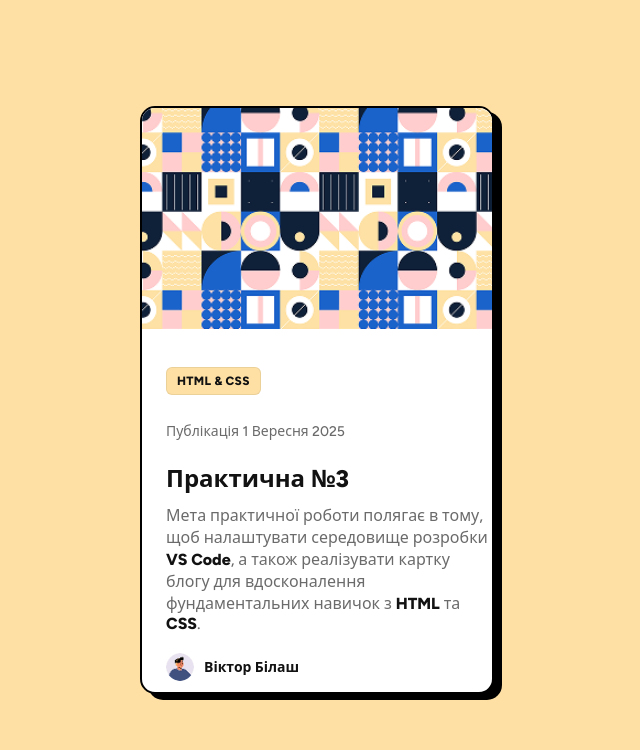
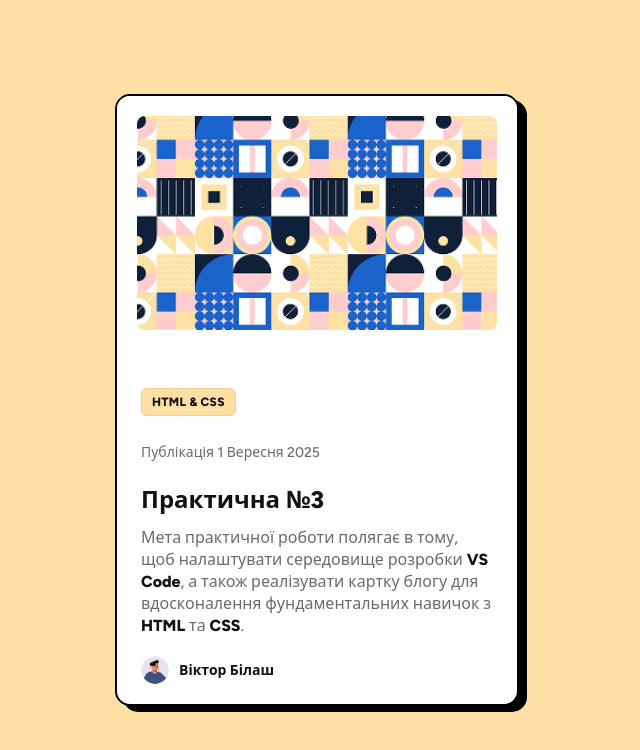
Before and after one commit to euprojects/blogcard, a plain HTML site: page index.html in a window 1280 px wide. Shown: the whole page, without its empty margins (323-963 px from the left). Drawn offline with Linux system fonts and the light colour scheme.

Commit message:
Update site

```diff
--- a/index.html
+++ b/index.html
@@ -26,7 +26,7 @@
     }
 
     .card{
-      --card-w: 350px;
+      --card-w: 400px;
       max-width: var(--card-w);
       background: var(--white);
       border-radius: calc(var(--radius) * 1.25);
@@ -43,12 +43,10 @@
     }
 
     .card__media{
-      inline-size: 100%;
-      aspect-ratio: 16 / 9;
-      background: #e9eef7;
-      display:grid; place-items:center;
+      padding: 20px;
+      background: var(--white);
     }
-    .card__img{ width:100%; height:100%; object-fit: cover; display:block; }
+    .card__img{ width:100%; height:auto; object-fit: cover; border-radius: 8px; display:block; }
 
     .card__body{
       padding: 22px 24px 20px;
```
